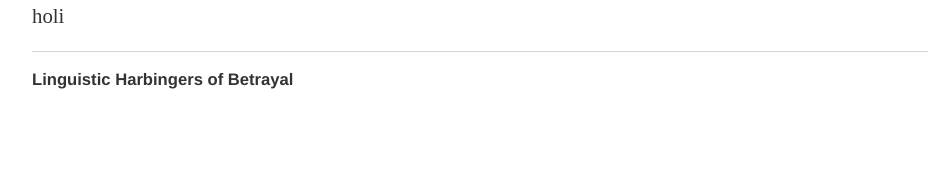
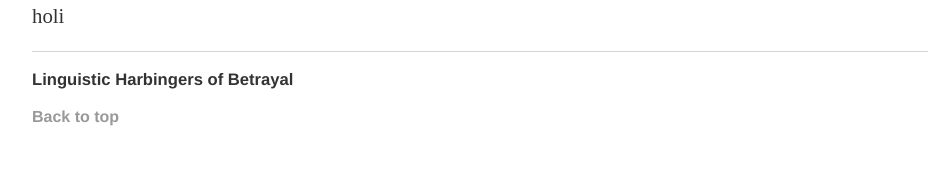
Before and after one commit to carrizo-git/carrizo-git.github.io, a Jekyll site: the page built from index.md, in a window 1280 px wide. Shown: the part 895-1078 px from the top of the page, without its empty margins (160-1089 px from the left). Built offline with Jekyll 4.4.1, drawn with Linux system fonts in a browser that asks for light colours; before the commit the page ends 1047 px from its top, so only the background shows below that.

Commit message:
Update default.html

```diff
--- a/_layouts/default.html
+++ b/_layouts/default.html
@@ -27,4 +27,12 @@
 				</ul>
 			</footer>
 		</body>
+
+		<nav class="nav  nav--footer">
+  			<ul class="list list--nav">
+     				 <li class="item  item--nav">
+     	 				  <a href="/harbingers-of-betrayal/#top">Back to top</a>
+    				  </li>
+ 			</ul>
+		</nav>
 	</html>
```
